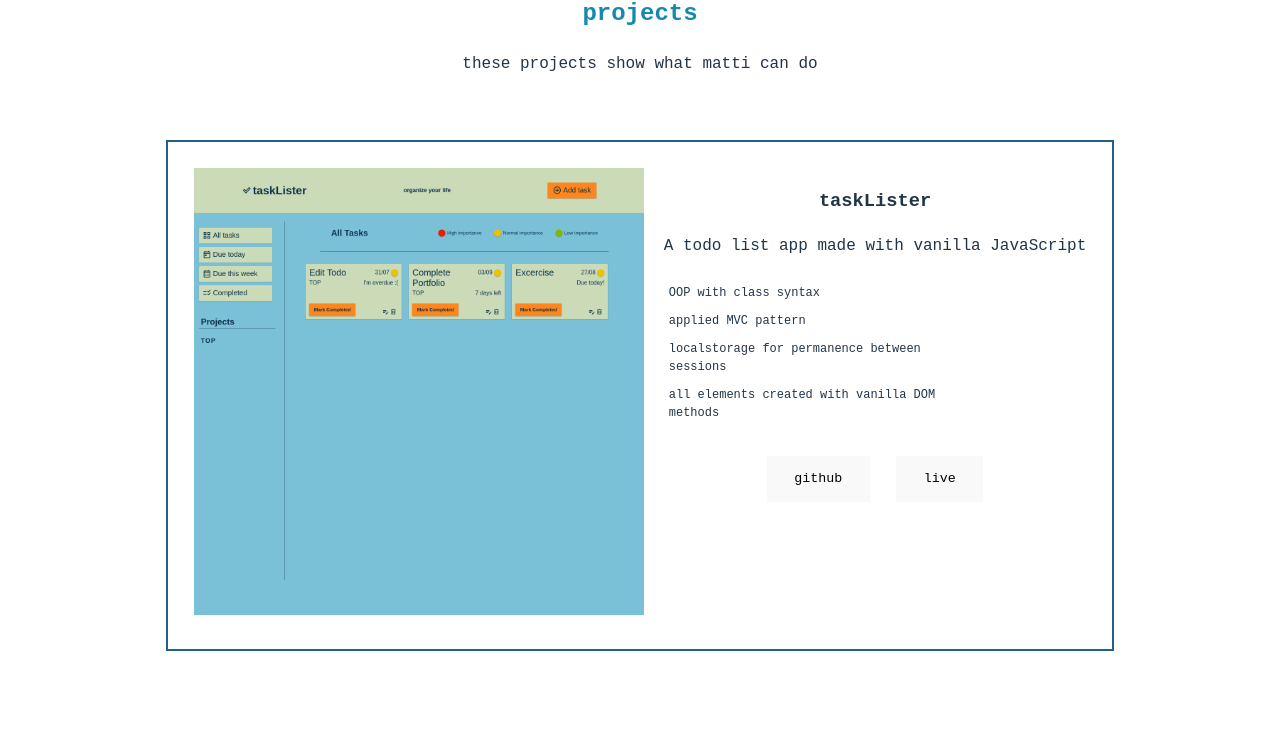
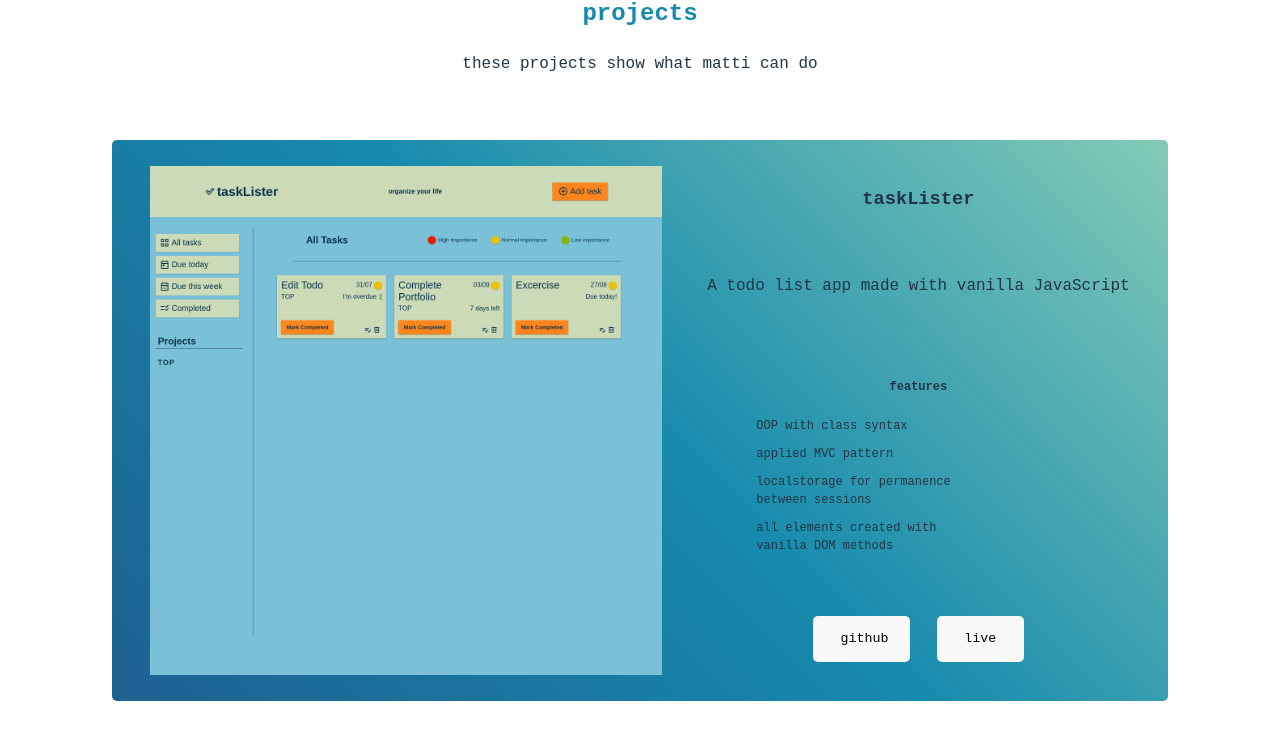
Before and after one commit to impronen/personal-portfolio, a React (Vite) app: page / in a window 1280 px wide. Shown: the part 938-1683 px from the top of the page. Built offline with nearby package versions, Linux system fonts and the light colour scheme.

Commit message:
change styling of project cards

```diff
--- a/src/components/Project.jsx
+++ b/src/components/Project.jsx
@@ -17,12 +17,15 @@ export default function Project({
         <h3 className="projectHeading">{project}</h3>
         <p className="projectDescription">{description}</p>
         <ul className="featureList">
+          <h4>features</h4>
           {features.map((feature, index) => (
             <li key={index}>{feature}</li>
           ))}
         </ul>
-        <Button text="github" url={github} className="projectButton" />
-        <Button text="live" url={live} className="projectButton" />
+        <div className="buttonWrapper">
+          <Button text="github" url={github} className="projectButton" />
+          <Button text="live" url={live} className="projectButton" />
+        </div>
       </div>
     </div>
   );
--- a/src/style/App.css
+++ b/src/style/App.css
@@ -126,11 +126,17 @@ ul {
 .project {
   display: flex;
   justify-content: space-around;
-  border: 2px solid #1e6091;
+  background-image: linear-gradient(45deg, #1e6091, #168aad, #52b69ab7);
+  border-radius: 5px;
   padding: 1em;
   min-height: 10rem;
-  min-width: 450px;
+  min-width: 80vw;
   margin: 3em;
+}
+
+.project button {
+  border-radius: 5px;
+  max-width: 40%;
 }
 
 .leftWrapper,
@@ -138,8 +144,20 @@ ul {
   margin: 10px;
 }
 
+.leftWrapper {
+  display: flex;
+  align-items: center;
+}
+
+.rightWrapper {
+  display: flex;
+  flex-direction: column;
+  justify-content: space-between;
+  align-items: center;
+}
+
 img {
-  max-width: 450px;
+  max-width: 40vw;
   height: auto;
 }
 
@@ -154,6 +172,10 @@ img {
   text-align: left;
   font-size: 12px;
   margin: 5px;
+}
+
+.featureList h4 {
+  font-size: 12px;
 }
 
 .about {
@@ -171,7 +193,7 @@ img {
 }
 
 .aboutText {
-  max-width: 40vw;
+  max-width: 50vw;
   min-height: 20vw;
 }
 
@@ -274,6 +296,7 @@ footer {
   }
 
   .projects .project {
+    flex-direction: column;
     min-width: 85vw;
   }
   .about {
```
